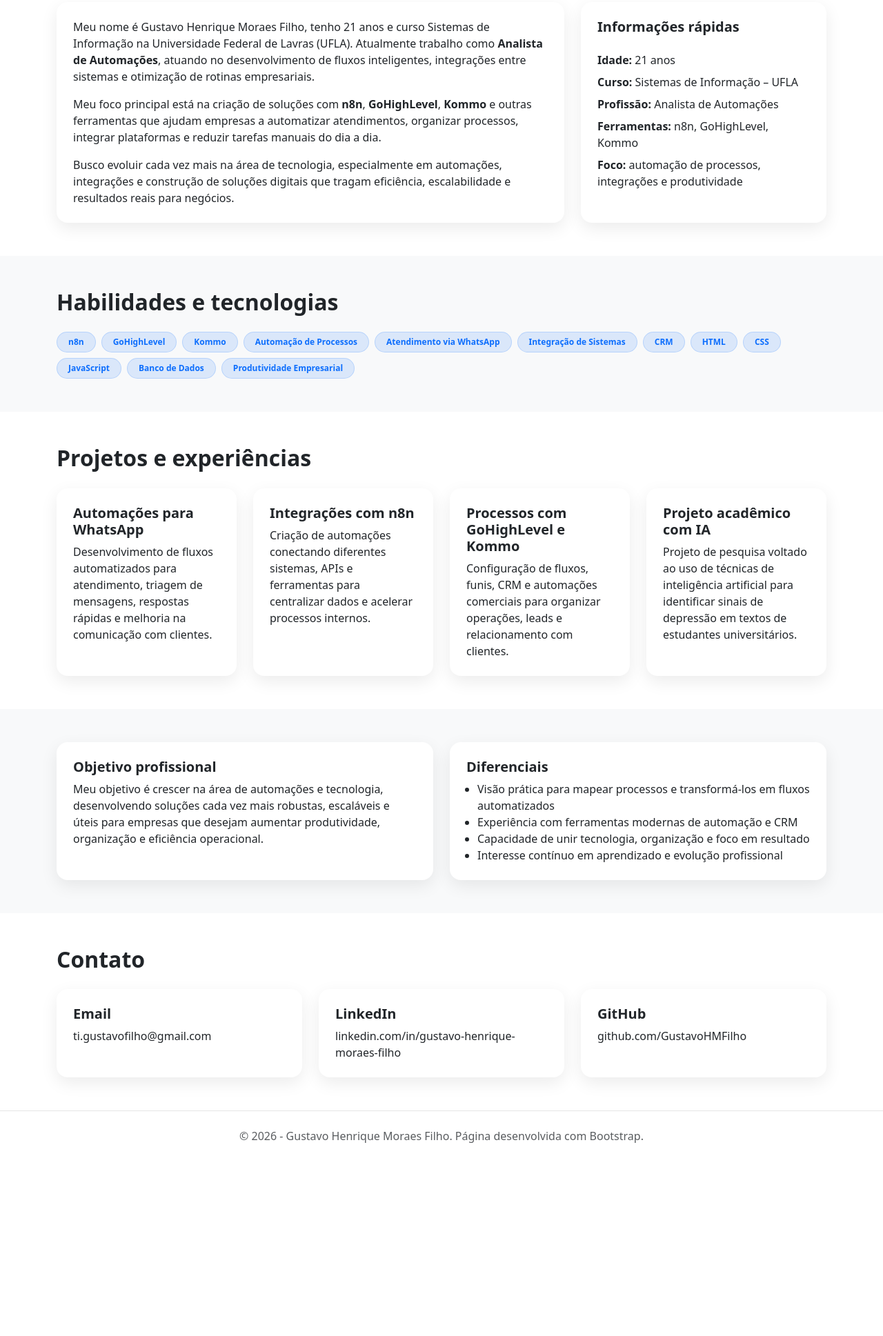
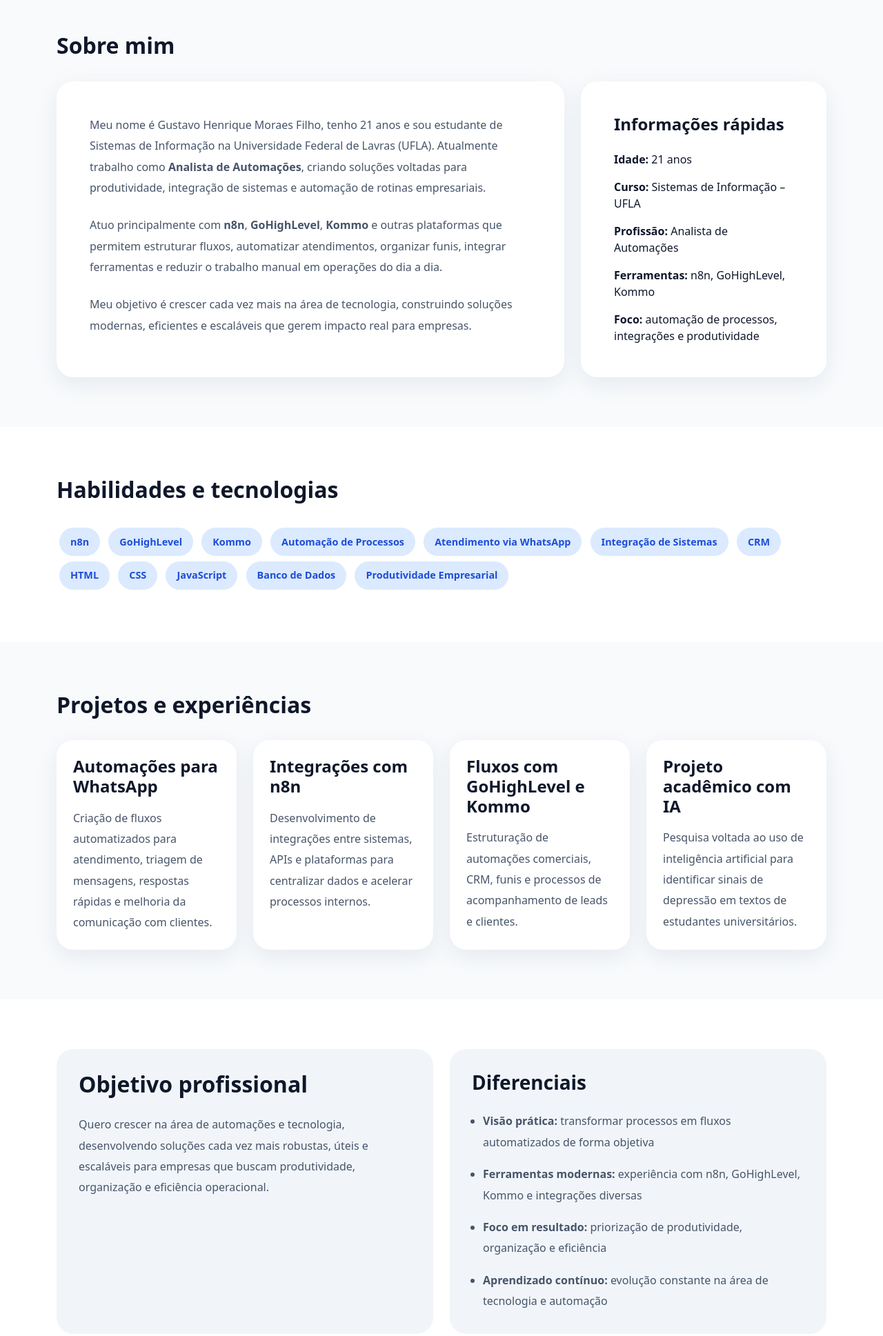
Before and after one commit to GustavoHMFilho/pagina-pessoal, a plain HTML site: page bootstrap/index.html in a window 1280 px wide. Shown: the part 752-2689 px from the top of the page at 69% size. Before the commit the page ends 2435 px from the top, so only its background shows below. Drawn offline with nearby package versions, Linux system fonts and the light colour scheme.

Commit message:
Refactor index.html for improved structure and styles
Refactor HTML structure and update styles for better responsiveness and aesthetics. Improved theme toggle functionality and updated content for clarity.

```diff
--- a/bootstrap/index.html
+++ b/bootstrap/index.html
@@ -5,140 +5,249 @@
   <meta name="viewport" content="width=device-width, initial-scale=1.0" />
   <title>Gustavo Henrique Moraes Filho | Página Pessoal</title>
   <meta name="description" content="Página pessoal de Gustavo Henrique Moraes Filho, Analista de Automações e estudante de Sistemas de Informação." />
-  <link href="https://cdn.jsdelivr.net/npm/bootstrap@5.3.3/dist/css/bootstrap.min.css" rel="stylesheet">
+
+  <link
+    href="https://cdn.jsdelivr.net/npm/bootstrap@5.3.3/dist/css/bootstrap.min.css"
+    rel="stylesheet"
+  />
+
   <style>
-    :root {
-      --hero-gradient: linear-gradient(135deg, #0d1b2a, #1b263b, #415a77);
+    html {
+      scroll-behavior: smooth;
     }
-    body { scroll-behavior: smooth; }
-    .hero {
-      background: var(--hero-gradient);
+
+    body {
+      background-color: #f8fafc;
+      color: #0f172a;
+      transition: background-color 0.3s ease, color 0.3s ease;
+    }
+
+    [data-bs-theme="dark"] body {
+      background-color: #020617;
+      color: #ffffff;
+    }
+
+    .navbar-custom {
+      backdrop-filter: blur(10px);
+      background: rgba(255, 255, 255, 0.9);
+      border-bottom: 1px solid rgba(226, 232, 240, 0.8);
+    }
+
+    [data-bs-theme="dark"] .navbar-custom {
+      background: rgba(2, 6, 23, 0.8);
+      border-bottom: 1px solid #1e293b;
+    }
+
+    .hero-section {
+      background: linear-gradient(to bottom right, #020617, #0f172a, #172554);
       color: white;
-      padding: 5rem 0;
     }
-    .profile-img {
-      width: 100%;
-      max-width: 380px;
-      object-fit: cover;
-      border-radius: 1.5rem;
-      box-shadow: 0 1rem 2rem rgba(0, 0, 0, 0.25);
-    }
-    .section-title { font-weight: 700; margin-bottom: 1.5rem; }
-    .card {
-      border: none;
-      border-radius: 1rem;
-      box-shadow: 0 0.5rem 1.5rem rgba(0, 0, 0, 0.08);
-    }
-    .badge-custom {
-      background-color: rgba(13, 110, 253, 0.12);
-      color: #0d6efd;
-      border: 1px solid rgba(13, 110, 253, 0.18);
-    }
+
     .hero-badge {
       display: inline-block;
-      max-width: 100%;
-      padding: 0.55rem 1rem;
+      padding: 0.6rem 1rem;
       border-radius: 999px;
       border: 1px solid rgba(255, 255, 255, 0.2);
-      background-color: rgba(255, 255, 255, 0.1);
-      color: #ffffff;
-      font-size: 0.875rem;
+      background: rgba(255, 255, 255, 0.1);
+      font-size: 0.95rem;
+      font-weight: 500;
+    }
+
+    .hero-img {
+      max-width: 380px;
+      width: 100%;
+      border-radius: 1.5rem;
+      object-fit: cover;
+      box-shadow: 0 25px 50px rgba(0, 0, 0, 0.35);
+      border: 1px solid rgba(255, 255, 255, 0.1);
+    }
+
+    .section-title {
+      font-weight: 700;
+      font-size: 2rem;
+      margin-bottom: 2rem;
+    }
+
+    .custom-card {
+      background: #ffffff;
+      border: none;
+      border-radius: 1.5rem;
+      box-shadow: 0 10px 30px rgba(148, 163, 184, 0.18);
+      transition: transform 0.25s ease, box-shadow 0.25s ease;
+    }
+
+    [data-bs-theme="dark"] .custom-card {
+      background: #0f172a;
+      box-shadow: 0 10px 30px rgba(0, 0, 0, 0.25);
+      color: white;
+    }
+
+    .hover-card:hover {
+      transform: translateY(-4px);
+    }
+
+    .muted-text {
+      color: #475569;
+      line-height: 1.9;
+    }
+
+    [data-bs-theme="dark"] .muted-text {
+      color: #cbd5e1;
+    }
+
+    .tag-skill {
+      display: inline-block;
+      background: #dbeafe;
+      color: #1d4ed8;
       font-weight: 600;
-      line-height: 1.4;
-      white-space: normal;
-      box-shadow: inset 0 1px 0 rgba(255, 255, 255, 0.04);
-      backdrop-filter: blur(6px);
+      font-size: 0.9rem;
+      padding: 0.6rem 1rem;
+      border-radius: 999px;
+      margin: 0.25rem;
     }
-    [data-bs-theme="dark"] .hero {
-      background: linear-gradient(135deg, #020617, #0f172a, #1e293b);
+
+    [data-bs-theme="dark"] .tag-skill {
+      background: rgba(59, 130, 246, 0.1);
+      color: #93c5fd;
     }
-    [data-bs-theme="dark"] .badge-custom {
-      background-color: rgba(255, 255, 255, 0.08);
-      color: #fff;
-      border-color: rgba(255, 255, 255, 0.12);
+
+    .soft-section {
+      background: #ffffff;
     }
-    footer { border-top: 1px solid rgba(128, 128, 128, 0.2); }
+
+    [data-bs-theme="dark"] .soft-section {
+      background: rgba(15, 23, 42, 0.55);
+    }
+
+    .soft-box {
+      background: #f1f5f9;
+      border-radius: 1.5rem;
+      padding: 2rem;
+    }
+
+    [data-bs-theme="dark"] .soft-box {
+      background: #0f172a;
+    }
+
+    .footer-custom {
+      border-top: 1px solid #e2e8f0;
+      color: #64748b;
+    }
+
+    [data-bs-theme="dark"] .footer-custom {
+      border-top: 1px solid #1e293b;
+      color: #94a3b8;
+    }
+
+    .btn-outline-light-custom {
+      border: 1px solid rgba(255,255,255,0.3);
+      color: white;
+    }
+
+    .btn-outline-light-custom:hover {
+      background: rgba(255,255,255,0.1);
+      color: white;
+    }
+
+    .nav-link {
+      font-weight: 500;
+    }
+
+    .nav-link:hover {
+      color: #2563eb !important;
+    }
+
+    [data-bs-theme="dark"] .nav-link:hover {
+      color: #60a5fa !important;
+    }
   </style>
 </head>
 <body>
-  <nav class="navbar navbar-expand-lg bg-body-tertiary sticky-top border-bottom">
+
+  <nav class="navbar navbar-expand-md sticky-top navbar-custom">
     <div class="container">
       <a class="navbar-brand fw-bold" href="#inicio">Gustavo Henrique Moraes Filho</a>
-      <button class="navbar-toggler" type="button" data-bs-toggle="collapse" data-bs-target="#menu">
+
+      <button class="navbar-toggler" type="button" data-bs-toggle="collapse" data-bs-target="#menuNavbar">
         <span class="navbar-toggler-icon"></span>
       </button>
-      <div class="collapse navbar-collapse" id="menu">
-        <ul class="navbar-nav ms-auto align-items-lg-center gap-lg-2">
+
+      <div class="collapse navbar-collapse" id="menuNavbar">
+        <ul class="navbar-nav ms-auto align-items-md-center gap-md-3">
           <li class="nav-item"><a class="nav-link" href="#sobre">Sobre</a></li>
           <li class="nav-item"><a class="nav-link" href="#habilidades">Habilidades</a></li>
           <li class="nav-item"><a class="nav-link" href="#projetos">Projetos</a></li>
           <li class="nav-item"><a class="nav-link" href="#contato">Contato</a></li>
-          <li class="nav-item">
-            <button id="themeToggle" class="btn btn-outline-primary btn-sm ms-lg-2">Alternar tema</button>
+          <li class="nav-item mt-2 mt-md-0">
+            <button id="themeToggle" class="btn btn-outline-secondary rounded-pill px-4 fw-semibold">
+              Alternar tema
+            </button>
           </li>
         </ul>
       </div>
     </div>
   </nav>
 
-  <header class="hero" id="inicio">
-    <div class="container">
+  <header id="inicio" class="hero-section">
+    <div class="container py-5 py-lg-6" style="padding-top: 6rem !important; padding-bottom: 6rem !important;">
       <div class="row align-items-center g-5">
         <div class="col-lg-7">
-          <span class="hero-badge mb-3">
+          <span class="hero-badge">
             Analista de Automações • Sistemas de Informação • Integrações e Processos
           </span>
-          <h1 class="display-4 fw-bold">Gustavo Henrique Moraes Filho</h1>
-          <p class="lead mt-3">
+
+          <h1 class="display-4 fw-bold mt-4">Gustavo Henrique Moraes Filho</h1>
+
+          <p class="fs-5 mt-4 text-light" style="line-height: 1.8;">
             Sou Analista de Automações e estudante de Sistemas de Informação na UFLA.
-            Trabalho com foco em soluções inteligentes para empresas, utilizando ferramentas como
-            <strong>n8n</strong>, <strong>GoHighLevel</strong>, <strong>Kommo</strong> e outras plataformas voltadas para automação,
-            atendimento e integração de processos.
+            Trabalho com automações voltadas para empresas, com foco em <strong>n8n</strong>, <strong>GoHighLevel</strong>,
+            <strong>Kommo</strong> e outras ferramentas para atendimento, integração de plataformas e otimização de processos.
           </p>
-          <div class="d-flex flex-wrap gap-2 mt-4">
-            <a href="#projetos" class="btn btn-primary btn-lg">Ver projetos</a>
-            <a href="#contato" class="btn btn-outline-light btn-lg">Falar comigo</a>
+
+          <div class="d-flex flex-wrap gap-3 mt-4">
+            <a href="#projetos" class="btn btn-primary btn-lg rounded-4 px-4 fw-semibold">Ver projetos</a>
+            <a href="#contato" class="btn btn-outline-light-custom btn-lg rounded-4 px-4 fw-semibold">Falar comigo</a>
           </div>
         </div>
-        <div class="col-lg-5 text-center">
-          <img src="../assets/gustavo.jpg" alt="Foto de Gustavo Henrique Moraes Filho" class="profile-img img-fluid" />
+
+        <div class="col-lg-5 text-center text-lg-end">
+          <img src="../assets/gustavo.jpg" alt="Foto de Gustavo Henrique Moraes Filho" class="hero-img">
         </div>
       </div>
     </div>
   </header>
 
   <main>
-    <section class="py-5" id="sobre">
-      <div class="container">
+    <section id="sobre" class="py-5">
+      <div class="container py-4">
         <h2 class="section-title">Sobre mim</h2>
+
         <div class="row g-4">
           <div class="col-lg-8">
-            <div class="card p-4 h-100">
-              <p>
-                Meu nome é Gustavo Henrique Moraes Filho, tenho 21 anos e curso Sistemas de Informação na Universidade Federal de Lavras (UFLA).
-                Atualmente trabalho como <strong>Analista de Automações</strong>, atuando no desenvolvimento de fluxos inteligentes,
-                integrações entre sistemas e otimização de rotinas empresariais.
+            <div class="custom-card p-4 p-lg-5 h-100">
+              <p class="muted-text mb-4">
+                Meu nome é Gustavo Henrique Moraes Filho, tenho 21 anos e sou estudante de Sistemas de Informação na Universidade Federal de Lavras (UFLA).
+                Atualmente trabalho como <strong>Analista de Automações</strong>, criando soluções voltadas para produtividade, integração de sistemas e automação de rotinas empresariais.
               </p>
-              <p>
-                Meu foco principal está na criação de soluções com <strong>n8n</strong>, <strong>GoHighLevel</strong>, <strong>Kommo</strong>
-                e outras ferramentas que ajudam empresas a automatizar atendimentos, organizar processos, integrar plataformas
-                e reduzir tarefas manuais do dia a dia.
+              <p class="muted-text mb-4">
+                Atuo principalmente com <strong>n8n</strong>, <strong>GoHighLevel</strong>, <strong>Kommo</strong> e outras plataformas que permitem estruturar fluxos,
+                automatizar atendimentos, organizar funis, integrar ferramentas e reduzir o trabalho manual em operações do dia a dia.
               </p>
-              <p class="mb-0">
-                Busco evoluir cada vez mais na área de tecnologia, especialmente em automações, integrações e construção de soluções digitais
-                que tragam eficiência, escalabilidade e resultados reais para negócios.
+              <p class="muted-text mb-0">
+                Meu objetivo é crescer cada vez mais na área de tecnologia, construindo soluções modernas, eficientes e escaláveis que gerem impacto real para empresas.
               </p>
             </div>
           </div>
+
           <div class="col-lg-4">
-            <div class="card p-4 h-100">
-              <h5 class="fw-bold">Informações rápidas</h5>
-              <ul class="list-unstyled mt-3 mb-0">
-                <li class="mb-2"><strong>Idade:</strong> 21 anos</li>
-                <li class="mb-2"><strong>Curso:</strong> Sistemas de Informação – UFLA</li>
-                <li class="mb-2"><strong>Profissão:</strong> Analista de Automações</li>
-                <li class="mb-2"><strong>Ferramentas:</strong> n8n, GoHighLevel, Kommo</li>
-                <li><strong>Foco:</strong> automação de processos, integrações e produtividade</li>
+            <div class="custom-card p-4 p-lg-5 h-100">
+              <h3 class="fw-bold fs-4">Informações rápidas</h3>
+              <ul class="list-unstyled mt-4 mb-0">
+                <li class="mb-3"><strong>Idade:</strong> 21 anos</li>
+                <li class="mb-3"><strong>Curso:</strong> Sistemas de Informação – UFLA</li>
+                <li class="mb-3"><strong>Profissão:</strong> Analista de Automações</li>
+                <li class="mb-3"><strong>Ferramentas:</strong> n8n, GoHighLevel, Kommo</li>
+                <li class="mb-0"><strong>Foco:</strong> automação de processos, integrações e produtividade</li>
               </ul>
             </div>
           </div>
@@ -146,78 +255,91 @@
       </div>
     </section>
 
-    <section class="py-5 bg-body-tertiary" id="habilidades">
-      <div class="container">
+    <section id="habilidades" class="soft-section py-5">
+      <div class="container py-4">
         <h2 class="section-title">Habilidades e tecnologias</h2>
-        <div class="d-flex flex-wrap gap-2">
-          <span class="badge badge-custom rounded-pill px-3 py-2">n8n</span>
-          <span class="badge badge-custom rounded-pill px-3 py-2">GoHighLevel</span>
-          <span class="badge badge-custom rounded-pill px-3 py-2">Kommo</span>
-          <span class="badge badge-custom rounded-pill px-3 py-2">Automação de Processos</span>
-          <span class="badge badge-custom rounded-pill px-3 py-2">Atendimento via WhatsApp</span>
-          <span class="badge badge-custom rounded-pill px-3 py-2">Integração de Sistemas</span>
-          <span class="badge badge-custom rounded-pill px-3 py-2">CRM</span>
-          <span class="badge badge-custom rounded-pill px-3 py-2">HTML</span>
-          <span class="badge badge-custom rounded-pill px-3 py-2">CSS</span>
-          <span class="badge badge-custom rounded-pill px-3 py-2">JavaScript</span>
-          <span class="badge badge-custom rounded-pill px-3 py-2">Banco de Dados</span>
-          <span class="badge badge-custom rounded-pill px-3 py-2">Produtividade Empresarial</span>
+
+        <div>
+          <span class="tag-skill">n8n</span>
+          <span class="tag-skill">GoHighLevel</span>
+          <span class="tag-skill">Kommo</span>
+          <span class="tag-skill">Automação de Processos</span>
+          <span class="tag-skill">Atendimento via WhatsApp</span>
+          <span class="tag-skill">Integração de Sistemas</span>
+          <span class="tag-skill">CRM</span>
+          <span class="tag-skill">HTML</span>
+          <span class="tag-skill">CSS</span>
+          <span class="tag-skill">JavaScript</span>
+          <span class="tag-skill">Banco de Dados</span>
+          <span class="tag-skill">Produtividade Empresarial</span>
         </div>
       </div>
     </section>
 
-    <section class="py-5" id="projetos">
-      <div class="container">
+    <section id="projetos" class="py-5">
+      <div class="container py-4">
         <h2 class="section-title">Projetos e experiências</h2>
+
         <div class="row g-4">
           <div class="col-md-6 col-xl-3">
-            <div class="card p-4 h-100">
-              <h5 class="fw-bold">Automações para WhatsApp</h5>
-              <p class="mb-0">Desenvolvimento de fluxos automatizados para atendimento, triagem de mensagens, respostas rápidas e melhoria na comunicação com clientes.</p>
-            </div>
+            <article class="custom-card p-4 h-100">
+              <h3 class="fw-bold fs-4">Automações para WhatsApp</h3>
+              <p class="muted-text mt-3 mb-0">
+                Criação de fluxos automatizados para atendimento, triagem de mensagens, respostas rápidas e melhoria da comunicação com clientes.
+              </p>
+            </article>
           </div>
+
           <div class="col-md-6 col-xl-3">
-            <div class="card p-4 h-100">
-              <h5 class="fw-bold">Integrações com n8n</h5>
-              <p class="mb-0">Criação de automações conectando diferentes sistemas, APIs e ferramentas para centralizar dados e acelerar processos internos.</p>
-            </div>
+            <article class="custom-card p-4 h-100">
+              <h3 class="fw-bold fs-4">Integrações com n8n</h3>
+              <p class="muted-text mt-3 mb-0">
+                Desenvolvimento de integrações entre sistemas, APIs e plataformas para centralizar dados e acelerar processos internos.
+              </p>
+            </article>
           </div>
+
           <div class="col-md-6 col-xl-3">
-            <div class="card p-4 h-100">
-              <h5 class="fw-bold">Processos com GoHighLevel e Kommo</h5>
-              <p class="mb-0">Configuração de fluxos, funis, CRM e automações comerciais para organizar operações, leads e relacionamento com clientes.</p>
-            </div>
+            <article class="custom-card p-4 h-100">
+              <h3 class="fw-bold fs-4">Fluxos com GoHighLevel e Kommo</h3>
+              <p class="muted-text mt-3 mb-0">
+                Estruturação de automações comerciais, CRM, funis e processos de acompanhamento de leads e clientes.
+              </p>
+            </article>
           </div>
+
           <div class="col-md-6 col-xl-3">
-            <div class="card p-4 h-100">
-              <h5 class="fw-bold">Projeto acadêmico com IA</h5>
-              <p class="mb-0">Projeto de pesquisa voltado ao uso de técnicas de inteligência artificial para identificar sinais de depressão em textos de estudantes universitários.</p>
-            </div>
+            <article class="custom-card p-4 h-100">
+              <h3 class="fw-bold fs-4">Projeto acadêmico com IA</h3>
+              <p class="muted-text mt-3 mb-0">
+                Pesquisa voltada ao uso de inteligência artificial para identificar sinais de depressão em textos de estudantes universitários.
+              </p>
+            </article>
           </div>
         </div>
       </div>
     </section>
 
-    <section class="py-5 bg-body-tertiary">
-      <div class="container">
+    <section class="soft-section py-5">
+      <div class="container py-4">
         <div class="row g-4">
           <div class="col-lg-6">
-            <div class="card p-4 h-100">
-              <h5 class="fw-bold">Objetivo profissional</h5>
-              <p class="mb-0">
-                Meu objetivo é crescer na área de automações e tecnologia, desenvolvendo soluções cada vez mais robustas,
-                escaláveis e úteis para empresas que desejam aumentar produtividade, organização e eficiência operacional.
+            <div class="soft-box h-100">
+              <h2 class="fw-bold" style="font-size: 2rem;">Objetivo profissional</h2>
+              <p class="muted-text mt-4 mb-0">
+                Quero crescer na área de automações e tecnologia, desenvolvendo soluções cada vez mais robustas, úteis e escaláveis para empresas que buscam produtividade, organização e eficiência operacional.
               </p>
             </div>
           </div>
+
           <div class="col-lg-6">
-            <div class="card p-4 h-100">
-              <h5 class="fw-bold">Diferenciais</h5>
-              <ul class="mb-0 ps-3">
-                <li>Visão prática para mapear processos e transformá-los em fluxos automatizados</li>
-                <li>Experiência com ferramentas modernas de automação e CRM</li>
-                <li>Capacidade de unir tecnologia, organização e foco em resultado</li>
-                <li>Interesse contínuo em aprendizado e evolução profissional</li>
+            <div class="soft-box h-100">
+              <h3 class="fw-bold" style="font-size: 1.75rem;">Diferenciais</h3>
+              <ul class="mt-4 mb-0 ps-3">
+                <li class="muted-text mb-3"><strong>Visão prática:</strong> transformar processos em fluxos automatizados de forma objetiva</li>
+                <li class="muted-text mb-3"><strong>Ferramentas modernas:</strong> experiência com n8n, GoHighLevel, Kommo e integrações diversas</li>
+                <li class="muted-text mb-3"><strong>Foco em resultado:</strong> priorização de produtividade, organização e eficiência</li>
+                <li class="muted-text mb-0"><strong>Aprendizado contínuo:</strong> evolução constante na área de tecnologia e automação</li>
               </ul>
             </div>
           </div>
@@ -225,26 +347,35 @@
       </div>
     </section>
 
-    <section class="py-5" id="contato">
-      <div class="container">
+    <section id="contato" class="py-5">
+      <div class="container py-4">
         <h2 class="section-title">Contato</h2>
+
         <div class="row g-4">
           <div class="col-md-4">
-            <a class="card p-4 h-100 text-decoration-none text-body" href="mailto:ti.gustavofilho@gmail.com">
-              <h5 class="fw-bold">Email</h5>
-              <p class="mb-0">ti.gustavofilho@gmail.com</p>
+            <a class="text-decoration-none text-reset" href="mailto:ti.gustavofilho@gmail.com">
+              <div class="custom-card hover-card p-4 h-100">
+                <h3 class="fw-bold fs-4">Email</h3>
+                <p class="muted-text mt-3 mb-0">ti.gustavofilho@gmail.com</p>
+              </div>
             </a>
           </div>
+
           <div class="col-md-4">
-            <a class="card p-4 h-100 text-decoration-none text-body" href="https://www.linkedin.com/in/gustavo-henrique-moraes-filho" target="_blank">
-              <h5 class="fw-bold">LinkedIn</h5>
-              <p class="mb-0">linkedin.com/in/gustavo-henrique-moraes-filho</p>
+            <a class="text-decoration-none text-reset" href="https://www.linkedin.com/in/gustavo-henrique-moraes-filho" target="_blank">
+              <div class="custom-card hover-card p-4 h-100">
+                <h3 class="fw-bold fs-4">LinkedIn</h3>
+                <p class="muted-text mt-3 mb-0">linkedin.com/in/gustavo-henrique-moraes-filho</p>
+              </div>
             </a>
           </div>
+
           <div class="col-md-4">
-            <a class="card p-4 h-100 text-decoration-none text-body" href="https://github.com/GustavoHMFilho" target="_blank">
-              <h5 class="fw-bold">GitHub</h5>
-              <p class="mb-0">github.com/GustavoHMFilho</p>
+            <a class="text-decoration-none text-reset" href="https://github.com/GustavoHMFilho" target="_blank">
+              <div class="custom-card hover-card p-4 h-100">
+                <h3 class="fw-bold fs-4">GitHub</h3>
+                <p class="muted-text mt-3 mb-0">github.com/GustavoHMFilho</p>
+              </div>
             </a>
           </div>
         </div>
@@ -252,29 +383,34 @@
     </section>
   </main>
 
-  <footer class="py-4 text-center text-body-secondary">
-    <div class="container">
-      <p class="mb-0">© 2026 - Gustavo Henrique Moraes Filho. Página desenvolvida com Bootstrap.</p>
-    </div>
+  <footer class="footer-custom py-4 text-center">
+    <p class="mb-0">© 2026 - Gustavo Henrique Moraes Filho. Página desenvolvida com Bootstrap.</p>
   </footer>
 
   <script src="https://cdn.jsdelivr.net/npm/bootstrap@5.3.3/dist/js/bootstrap.bundle.min.js"></script>
+
   <script>
     const html = document.documentElement;
-    const toggle = document.getElementById('themeToggle');
+    const toggleButton = document.getElementById('themeToggle');
 
-    function setTheme(theme) {
+    function applyTheme(theme) {
       html.setAttribute('data-bs-theme', theme);
-      toggle.textContent = theme === 'dark' ? 'Tema claro' : 'Tema escuro';
+
+      if (theme === 'dark') {
+        toggleButton.textContent = 'Tema claro';
+      } else {
+        toggleButton.textContent = 'Tema escuro';
+      }
+
       localStorage.setItem('bootstrap-theme', theme);
     }
 
     const savedTheme = localStorage.getItem('bootstrap-theme') || 'light';
-    setTheme(savedTheme);
+    applyTheme(savedTheme);
 
-    toggle.addEventListener('click', () => {
-      const current = html.getAttribute('data-bs-theme');
-      setTheme(current === 'dark' ? 'light' : 'dark');
+    toggleButton.addEventListener('click', () => {
+      const currentTheme = html.getAttribute('data-bs-theme');
+      applyTheme(currentTheme === 'dark' ? 'light' : 'dark');
     });
   </script>
 </body>
```
